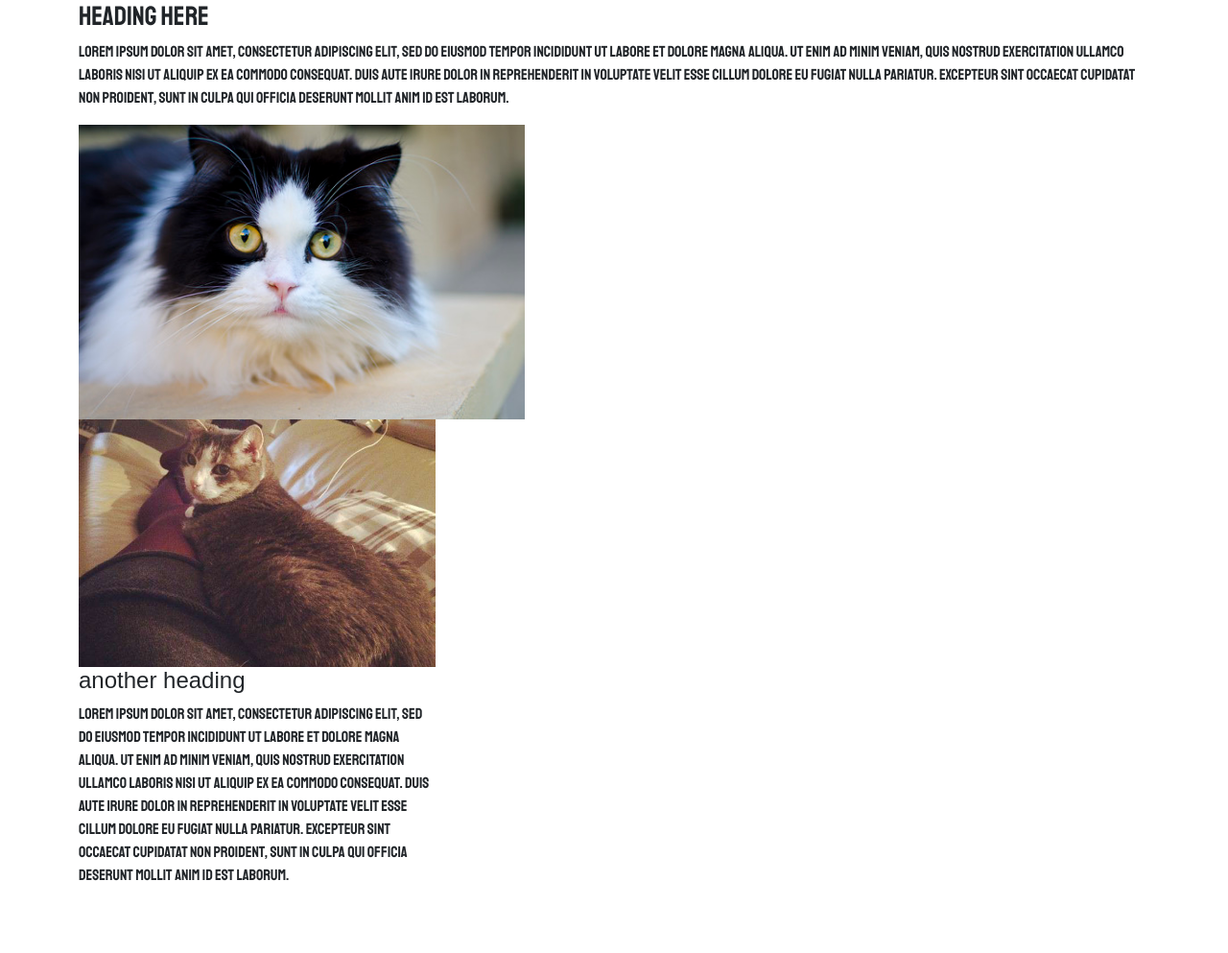
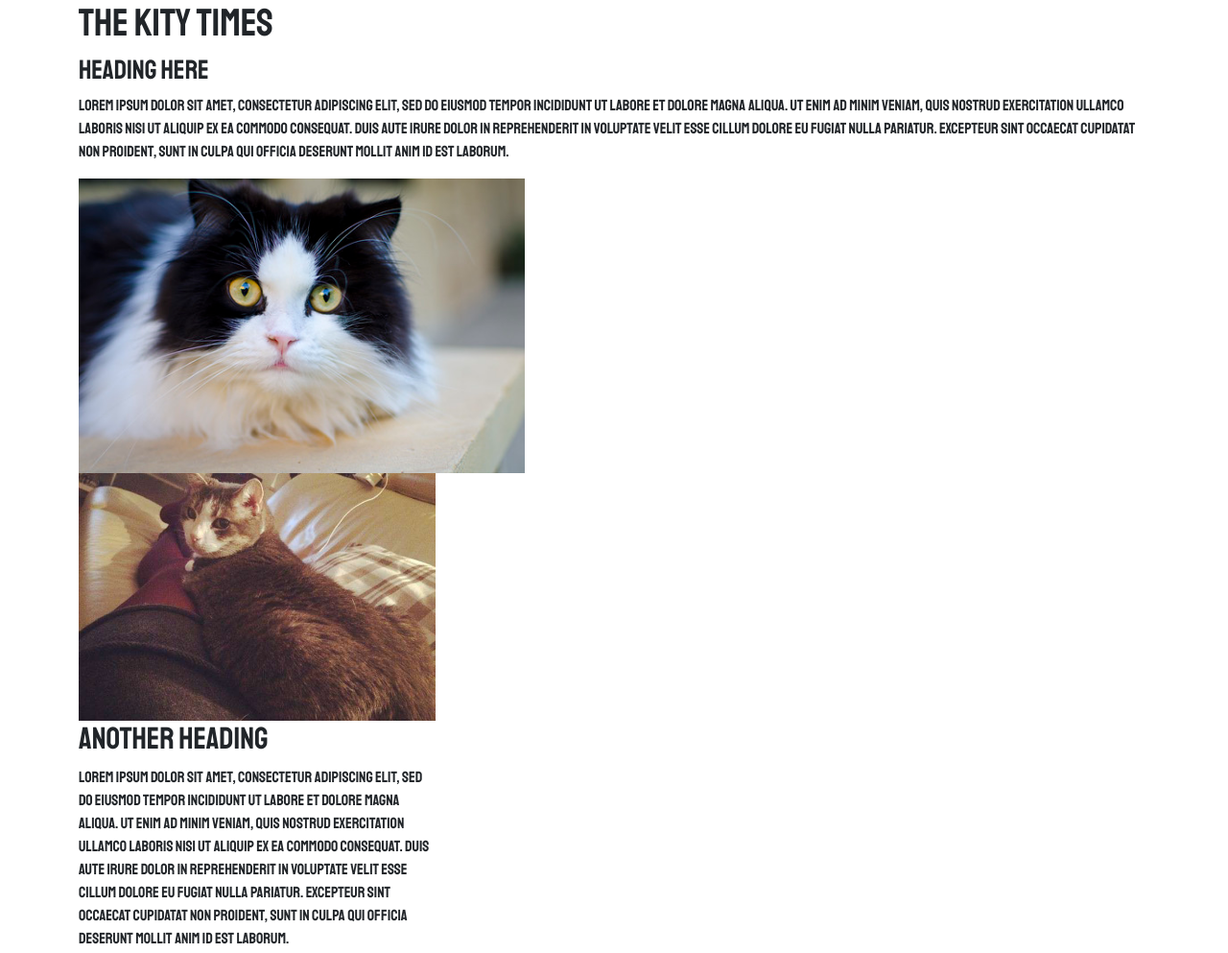
Before and after one commit to LaurelGood/On-the-grid, a plain HTML site: page index.html in a window 1280 px wide. Shown: the whole page at 96% size. Before the commit the page ends 940 px from the top, so only its background shows below. Drawn offline with nearby package versions, Linux system fonts and the light colour scheme.

Commit message:
added top title

```diff
--- a/index.html
+++ b/index.html
@@ -14,6 +14,7 @@
 	<div class="container">
 		<div class = "row">
 			<div class ="col-12"></div>
+				<h1>The Kity Times</h1>
 			<div class ="col-12 col-md-6 col-lg-3"></div>
 			<h3>heading here</h3>
 			<p>Lorem ipsum dolor sit amet, consectetur adipiscing elit, sed do eiusmod tempor incididunt ut labore et dolore magna aliqua. Ut enim ad minim veniam, quis nostrud exercitation ullamco laboris nisi ut aliquip ex ea commodo consequat. Duis aute irure dolor in reprehenderit in voluptate velit esse cillum dolore eu fugiat nulla pariatur. Excepteur sint occaecat cupidatat non proident, sunt in culpa qui officia deserunt mollit anim id est laborum.</p>
@@ -23,7 +24,7 @@
 			</div>
 			<div class ="col-12 col-lg-4">
 				<img src="assets/img/cat-85.png" alt="cat 85" class="img-fluid">
-				<h4>another heading</h4>
+				<h2>another heading</h4>
 				<p>Lorem ipsum dolor sit amet, consectetur adipiscing elit, sed do eiusmod tempor incididunt ut labore et dolore magna aliqua. Ut enim ad minim veniam, quis nostrud exercitation ullamco laboris nisi ut aliquip ex ea commodo consequat. Duis aute irure dolor in reprehenderit in voluptate velit esse cillum dolore eu fugiat nulla pariatur. Excepteur sint occaecat cupidatat non proident, sunt in culpa qui officia deserunt mollit anim id est laborum.</p>
 			</div>
 		</div>
```
